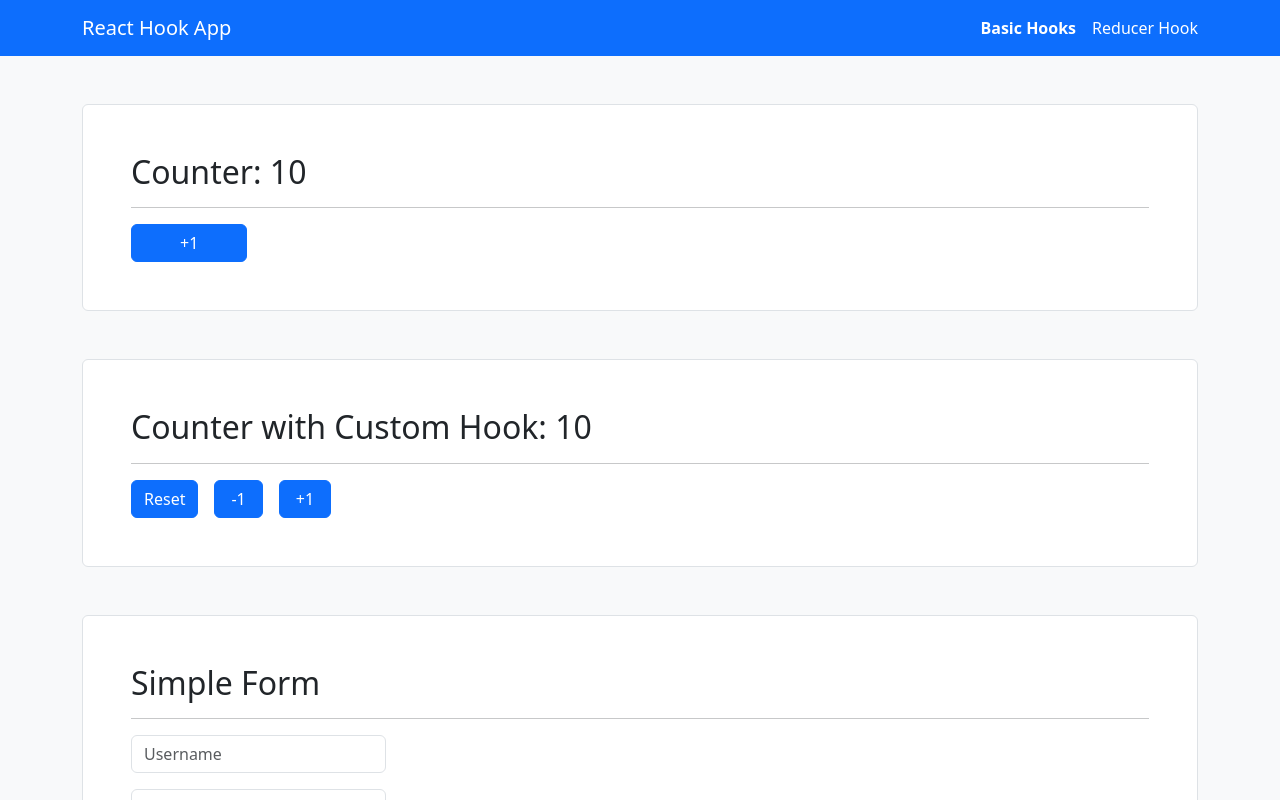
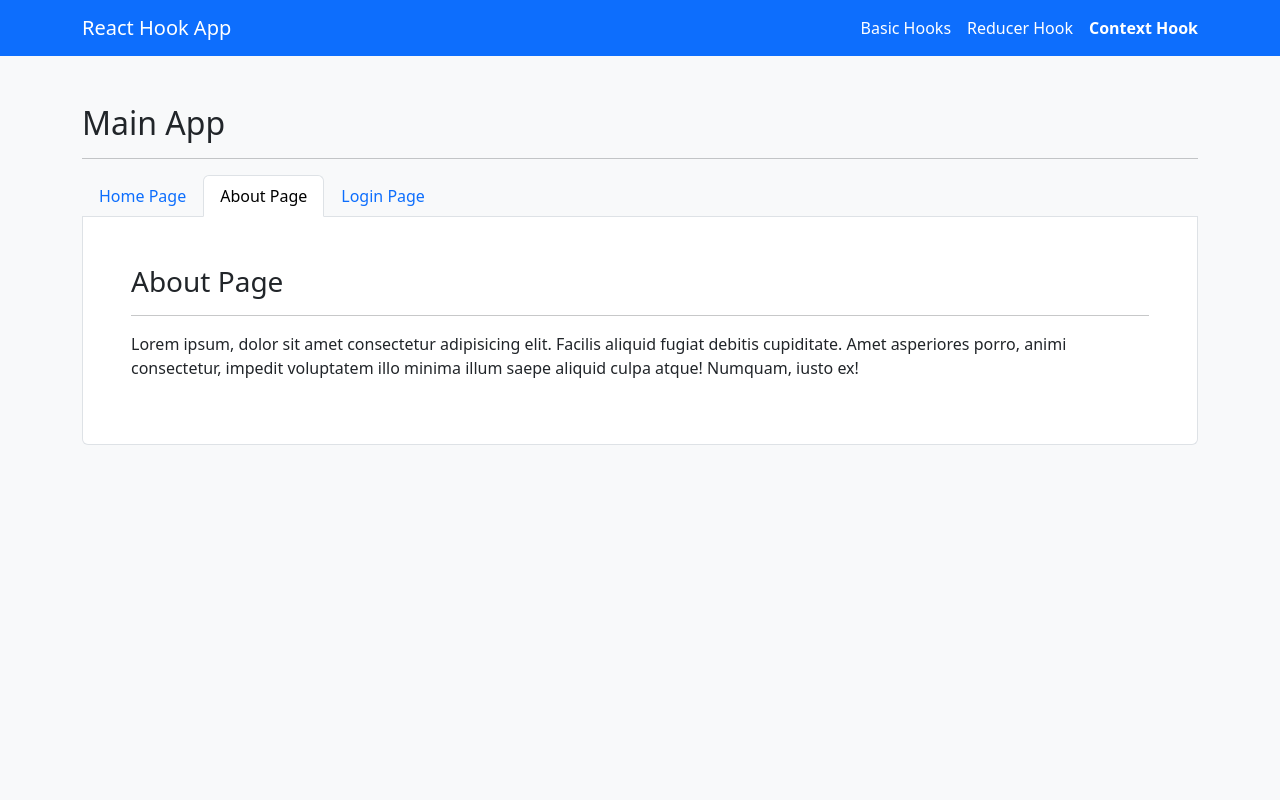
Before and after one commit to jpin730/react-hooks-app, a React (Vite) app: page /about in a window 1280 px wide. Shown: the top 800 px of the page. Built offline with nearby package versions, Linux system fonts and the light colour scheme; no server answers.

Commit message:
feat: :sparkles: add use context

```diff
--- a/src/HooksApp.jsx
+++ b/src/HooksApp.jsx
@@ -2,14 +2,16 @@ import { useState } from "react";
 
 import { BasicHooks } from "./BasicHooks";
 import { TodoApp } from "./useReducer";
+import { MainApp } from "./useContext";
 
 export const HooksApp = () => {
   const sections = {
     "Basic Hooks": <BasicHooks />,
     "Reducer Hook": <TodoApp />,
+    "Context Hook": <MainApp />,
   };
   const sectionKeys = Object.keys(sections);
-  const [selectedSection, setSelectedSection] = useState(sectionKeys[0]);
+  const [selectedSection, setSelectedSection] = useState(sectionKeys[2]);
 
   const onSelectSection = ({ target: { innerText } }) => {
     const sectionName = innerText.trim();
--- /dev/null
+++ b/src/useContext/AboutPage.jsx
@@ -0,0 +1,15 @@
+export const AboutPage = () => {
+  return (
+    <>
+      <h3>About Page</h3>
+      <hr />
+
+      <p>
+        Lorem ipsum, dolor sit amet consectetur adipisicing elit. Facilis
+        aliquid fugiat debitis cupiditate. Amet asperiores porro, animi
+        consectetur, impedit voluptatem illo minima illum saepe aliquid culpa
+        atque! Numquam, iusto ex!
+      </p>
+    </>
+  );
+};
--- /dev/null
+++ b/src/useContext/HomePage.jsx
@@ -0,0 +1,27 @@
+import { useContext } from "react";
+import { useNavigate } from "react-router-dom";
+
+import { UserContext } from "./";
+
+export const HomePage = () => {
+  const { user } = useContext(UserContext);
+
+  const navigate = useNavigate();
+
+  return (
+    <>
+      <h3>Home Page</h3>
+      <hr />
+
+      {user ? (
+        <div className="alert alert-light">
+          Welcome <span className="fw-bold">{user}</span>!
+        </div>
+      ) : (
+        <button className="btn btn-primary" onClick={() => navigate("/login")}>
+          Login
+        </button>
+      )}
+    </>
+  );
+};
--- /dev/null
+++ b/src/useContext/LoginPage.jsx
@@ -0,0 +1,37 @@
+import { useContext } from "react";
+
+import { UserContext } from "./";
+import { useForm } from "../hooks";
+import { useNavigate } from "react-router-dom";
+
+export const LoginPage = () => {
+  const { setUser } = useContext(UserContext);
+
+  const { username, onInputChange } = useForm({ username: "" });
+
+  const navigate = useNavigate();
+
+  const onLogin = () => {
+    setUser(username);
+    navigate("/");
+  };
+
+  return (
+    <>
+      <h3>Login Page</h3>
+      <hr />
+
+      <input
+        type="text"
+        className="form-control w-25 mb-3"
+        placeholder="Username"
+        name="username"
+        value={username}
+        onChange={onInputChange}
+      />
+      <button className="btn btn-primary" onClick={onLogin}>
+        Login
+      </button>
+    </>
+  );
+};
--- /dev/null
+++ b/src/useContext/MainApp.jsx
@@ -0,0 +1,47 @@
+import { Navigate, Route, Routes } from "react-router-dom";
+
+import { AboutPage, HomePage, LoginPage, NavBar, UserProvider } from "./";
+
+export const MainApp = () => {
+  const routes = [
+    {
+      name: "Home Page",
+      path: "/",
+      component: <HomePage />,
+    },
+    {
+      name: "About Page",
+      path: "about",
+      component: <AboutPage />,
+    },
+    {
+      name: "Login Page",
+      path: "login",
+      component: <LoginPage />,
+    },
+  ];
+
+  return (
+    <UserProvider>
+      <div className="my-5">
+        <h2>Main App</h2>
+        <hr />
+
+        <NavBar routes={routes} />
+
+        <div className="border border-top-0 rounded-bottom bg-white p-5">
+          <Routes>
+            {routes.map((route) => (
+              <Route
+                path={route.path}
+                element={route.component}
+                key={route.path}
+              />
+            ))}
+            <Route path="/*" element={<Navigate to="login" />} />
+          </Routes>
+        </div>
+      </div>
+    </UserProvider>
+  );
+};
--- /dev/null
+++ b/src/useContext/NavBar.jsx
@@ -0,0 +1,18 @@
+import { NavLink } from "react-router-dom";
+
+export const NavBar = ({ routes }) => {
+  return (
+    <ul className="nav nav-tabs">
+      {routes.map((route) => (
+        <li className="nav-item" key={route.path}>
+          <NavLink
+            className={({ isActive }) => `nav-link ${isActive ? "active" : ""}`}
+            to={route.path}
+          >
+            {route.name}
+          </NavLink>
+        </li>
+      ))}
+    </ul>
+  );
+};
--- /dev/null
+++ b/src/useContext/context/UserContext.jsx
@@ -0,0 +1,3 @@
+import { createContext } from "react";
+
+export const UserContext = createContext();
--- /dev/null
+++ b/src/useContext/context/UserProvider.jsx
@@ -0,0 +1,12 @@
+import { useState } from "react";
+import { UserContext } from "./UserContext";
+
+export const UserProvider = ({ children }) => {
+  const [user, setUser] = useState("");
+
+  return (
+    <UserContext.Provider value={{ user, setUser }}>
+      {children}
+    </UserContext.Provider>
+  );
+};
--- /dev/null
+++ b/src/useContext/index.js
@@ -0,0 +1,7 @@
+export * from "./context/UserContext";
+export * from "./context/UserProvider";
+export * from "./AboutPage";
+export * from "./HomePage";
+export * from "./LoginPage";
+export * from "./MainApp";
+export * from "./NavBar";
```
